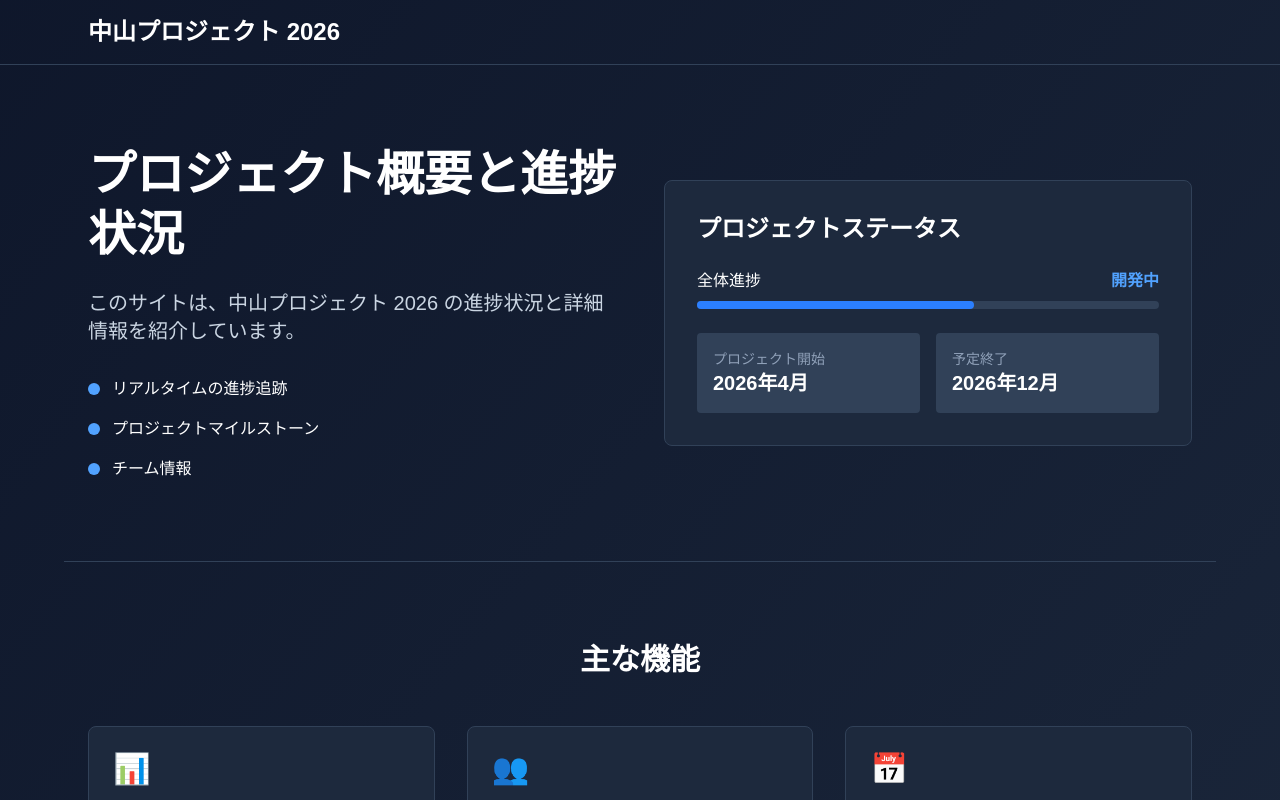
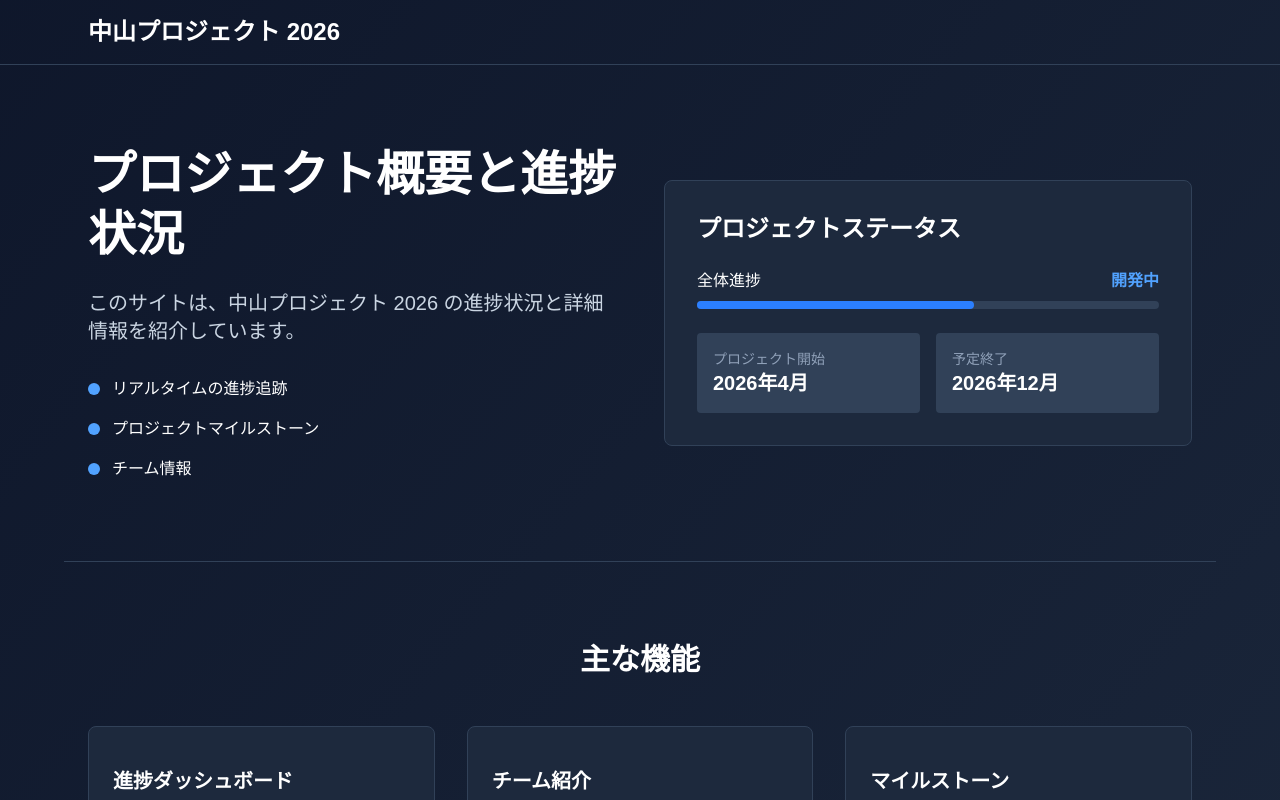
Before and after one commit to sushi-mc1015/nakayama_project_2026, a Next.js app: page / in a window 1280 px wide. Shown: the top 800 px of the page. Built offline with nearby package versions, Linux system fonts and the light colour scheme.

Commit message:
あああ

```diff
--- a/src/app/page.tsx
+++ b/src/app/page.tsx
@@ -76,19 +76,19 @@
         <h3 className="text-3xl font-bold mb-12 text-center">主な機能</h3>
         <div className="grid md:grid-cols-3 gap-8">
           <div className="bg-slate-800 rounded-lg p-6 border border-slate-700 hover:border-blue-500 transition">
-            <div className="text-3xl mb-4">📊</div>
+            <div className="text-3xl mb-4"></div>
             <h4 className="text-xl font-bold mb-3">進捗ダッシュボード</h4>
             <p className="text-slate-300">プロジェクトの進捗状況をリアルタイムで追跡できます。</p>
           </div>
 
           <div className="bg-slate-800 rounded-lg p-6 border border-slate-700 hover:border-blue-500 transition">
-            <div className="text-3xl mb-4">👥</div>
+            <div className="text-3xl mb-4"></div>
             <h4 className="text-xl font-bold mb-3">チーム紹介</h4>
             <p className="text-slate-300">プロジェクトに携わるチームメンバーの情報です。</p>
           </div>
 
           <div className="bg-slate-800 rounded-lg p-6 border border-slate-700 hover:border-blue-500 transition">
-            <div className="text-3xl mb-4">📅</div>
+            <div className="text-3xl mb-4"></div>
             <h4 className="text-xl font-bold mb-3">マイルストーン</h4>
             <p className="text-slate-300">重要な目標と期限を一覧で確認できます。</p>
           </div>
--- a/src/components/ActivityForm.tsx
+++ b/src/components/ActivityForm.tsx
@@ -89,7 +89,7 @@
                 value={password}
                 onChange={(e) => setPassword(e.target.value)}
                 required
-                placeholder="パスワードを入力"
+                placeholder="123"
                 className="w-full bg-slate-600 border border-slate-500 rounded px-3 py-2 text-white"
               />
             </div>
```
